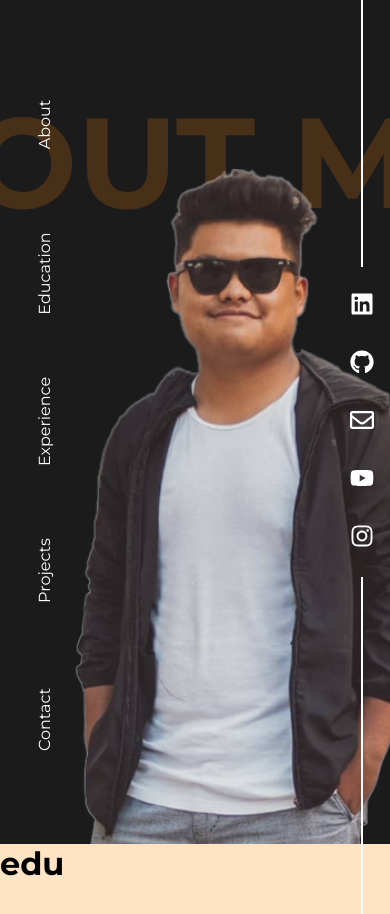
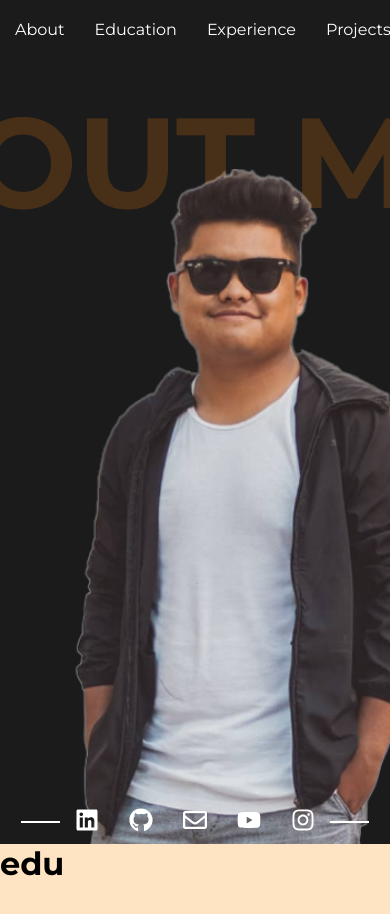
Before and after one commit to Gurung-Manish/Portfolio, a React (Create React App) app: page / in a window 390 px wide. Shown: the top 914 px of the page. Built offline with nearby package versions, Linux system fonts and the light colour scheme; a web font is replaced by a local one.

Commit message:
responsive nav bar and social for all screens

```diff
--- a/src/components/Navbar/Navbar.css
+++ b/src/components/Navbar/Navbar.css
@@ -44,3 +44,32 @@
   justify-content: center;
   align-items: center;
 }
+@media (max-width: 768px) {
+  /* Navbar changes for mobile */
+  .app__navbar {
+    position: fixed; /* Ensure it stays visible */
+    top: 0; /* Align at the top */
+    left: 0;
+    width: 100%; /* Full-width horizontal navbar */
+    height: auto; /* Adjust height to fit content */
+    flex-direction: row; /* Switch to horizontal layout */
+    justify-content: space-evenly; /* Space items evenly */
+    align-items: center;
+    transform: none;
+    padding: 20px 0;
+    overflow-x: auto; /* Allow scrolling if necessary */
+  }
+
+  .app__navbar-links {
+    flex-direction: row; /* Display links in a row */
+    height: auto; /* Remove fixed height */
+  }
+
+  .app__navbar-links li {
+    padding: 0 15px; /* Adjust padding for horizontal layout */
+  }
+
+  .app__navbar-links .navbar-item-wrapper {
+    transform: rotate(0); /* Remove rotation for horizontal layout */
+  }
+}
--- a/src/components/Social/Social.css
+++ b/src/components/Social/Social.css
@@ -27,3 +27,26 @@
 .app__social-icon:hover {
   color: var(--color-primary-orange); /* Change color on hover */
 }
+/* Mobile styles (max-width: 768px) */
+@media (max-width: 768px) {
+  .app__social {
+    bottom: 0; /* Move to the bottom of the screen */
+    right: 0; /* Align to the bottom-right corner */
+    top: auto; /* Remove the top property */
+    transform: none; /* Remove any transformation */
+    width: 100%; /* Full width across the bottom */
+    height: auto; /* Adjust height */
+    flex-direction: row; /* Align icons in a horizontal row */
+    justify-content: center; /* Center the icons horizontally */
+    padding: 0.5rem 0; /* Adjust padding for the bottom bar */
+  }
+
+  .app_social-dash {
+    width: 10%;
+    height: 2px;
+  }
+
+  .app__social-icon {
+    margin: 0 15px; /* Horizontal spacing between icons */
+  }
+}
```
